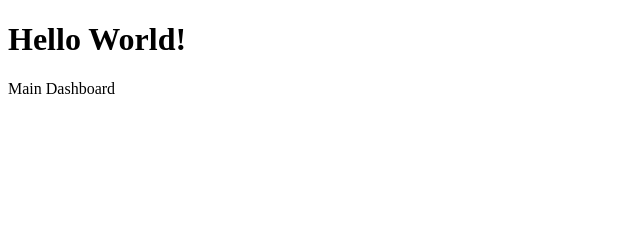
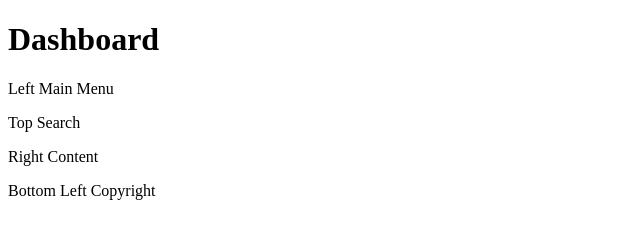
Before and after one commit to codevski/mcbmanager, an Electron app: page index.html in a window 800 px wide. Shown: the whole page, without its empty margins (0-640 px from the left). Drawn offline with Linux system fonts and the light colour scheme; no server answers.

Commit message:
Added Content

```diff
--- a/index.html
+++ b/index.html
@@ -5,9 +5,12 @@
     <title>MCB Manager</title>
   </head>
   <body>
-    <h1>Hello World!</h1>
+    <h1>Dashboard</h1>
     <!-- All of the Node.js APIs are available in this renderer process. -->
-    Main Dashboard
+    <p>Left Main Menu</p>
+    <p>Top Search</p>
+    <p>Right Content</p>
+    <p>Bottom Left Copyright</p>
   </body>
 
   <script>
```
